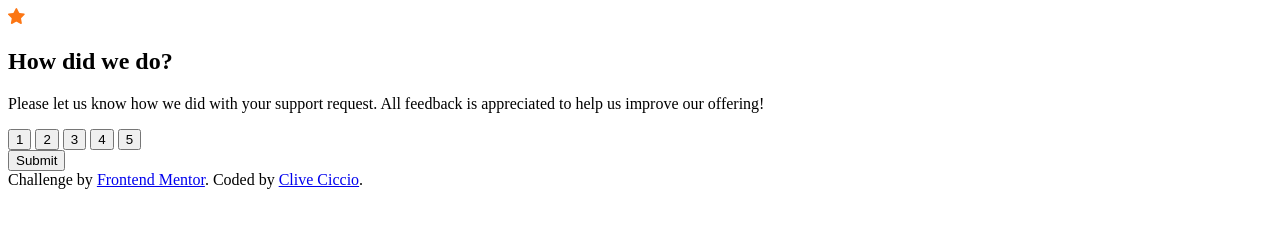
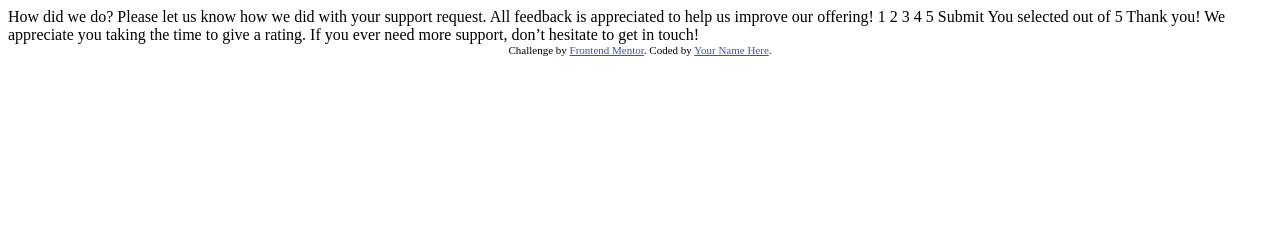
Before and after one commit to clivepato93/Interactive-rating-component, a plain HTML site: page index.html in a window 1280 px wide. Drawn offline with Linux system fonts and the light colour scheme.

Commit message:
Update index.html

```diff
--- a/index.html
+++ b/index.html
@@ -7,42 +7,43 @@
   <link rel="icon" type="image/png" sizes="32x32" href="./images/favicon-32x32.png">
 
   <title>Frontend Mentor | Interactive rating component</title>
-  <link rel="stylesheet" href="style.css">
-  <script src="script.js" async></script>
+
   <!-- Feel free to remove these styles or customise in your own stylesheet 👍 -->
+  <style>
+    .attribution { font-size: 11px; text-align: center; }
+    .attribution a { color: hsl(228, 45%, 44%); }
+  </style>
 </head>
 <body>
-  <main>
-    <section class="content">
-    <header class="star-container margins-top">
-      <img src="./images/icon-star.svg" class="img" alt="picture of a star">
-    </header>
+
+  <!-- Rating state start -->
+
+  How did we do?
+
+  Please let us know how we did with your support request. All feedback is appreciated
+  to help us improve our offering!
+
+  1 2 3 4 5
+
+  Submit
+
+  <!-- Rating state end -->
+
+  <!-- Thank you state start -->
+
+  You selected <!-- Add rating here --> out of 5
+
+  Thank you!
+
+  We appreciate you taking the time to give a rating. If you ever need more support,
+  don’t hesitate to get in touch!
+
+  <!-- Thank you state end -->
 
 
-      <h1 class="title margins">How did we do?</h1>
-
-
-    <div class="info margins-top-bottom">
-      <p> Please let us know how we did with your support request. All feedback is appreciated
-        to help us improve our offering!</p>
-    </div>
-
-
-
-        <div class="scores">
-
-          <button class="btn" value="1">1</button>
-          <button class="btn" value="2">2</button>
-          <button class="btn" value="3">3</button>
-          <button class="btn" value="4">4</button>
-          <button class="btn" value="5">5</button>
-        </div>
-        <button class="btn-submit margins" id="scores">Submit </button>
-      </section>
-</main>
-  <footer class="attribution">
+  <div class="attribution">
     Challenge by <a href="https://www.frontendmentor.io?ref=challenge" target="_blank">Frontend Mentor</a>.
-    Coded by <a href="#">Clive Ciccio</a>.
-  </footer>
+    Coded by <a href="#">Your Name Here</a>.
+  </div>
 </body>
 </html>
```
